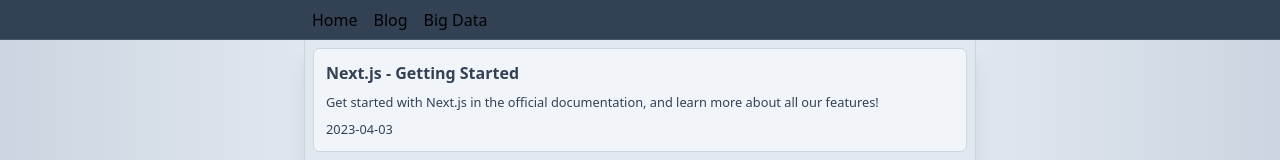
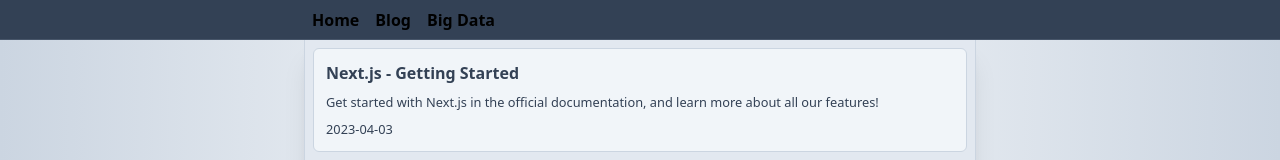
Before and after one commit to ViktorSjolund/NextJSBenchmark, a Next.js app: page /blog in a window 1280 px wide. Shown: the top 160 px of the page. Built offline with nearby package versions, Linux system fonts and the light colour scheme.

Commit message:
Make nav items semibold

```diff
--- a/src/components/layout.tsx
+++ b/src/components/layout.tsx
@@ -5,7 +5,7 @@
   return (
     <main className="overflow-hidden flex items-center flex-col h-screen bg-gradient-to-r from-slate-300 via-slate-50 to-slate-300">
       <nav className="flex w-full items-center shrink-0 grow-0 h-10 justify-center bg-slate-700 border-b border-slate-600">
-        <div className="flex gap-4 w-full p-2 md:max-w-2xl">
+        <div className="font-semibold flex gap-4 w-full p-2 md:max-w-2xl">
           <Link href="/">
             <span>Home</span>
           </Link>
```
